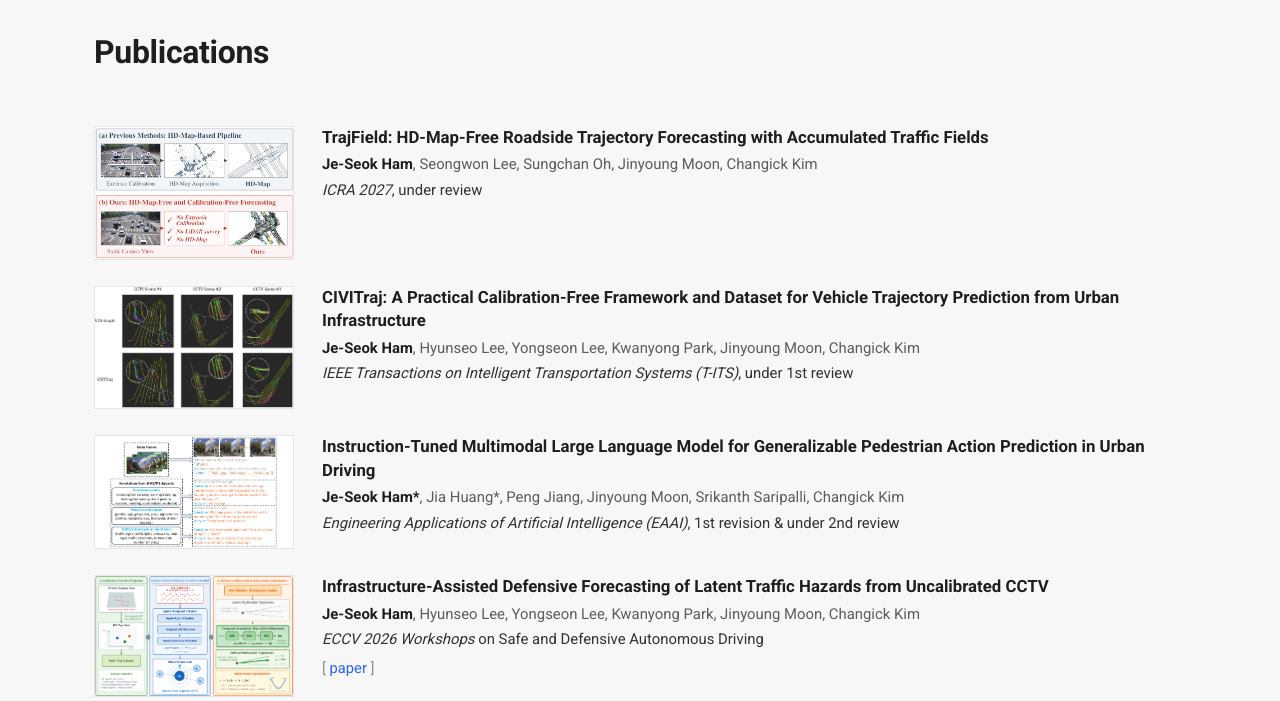
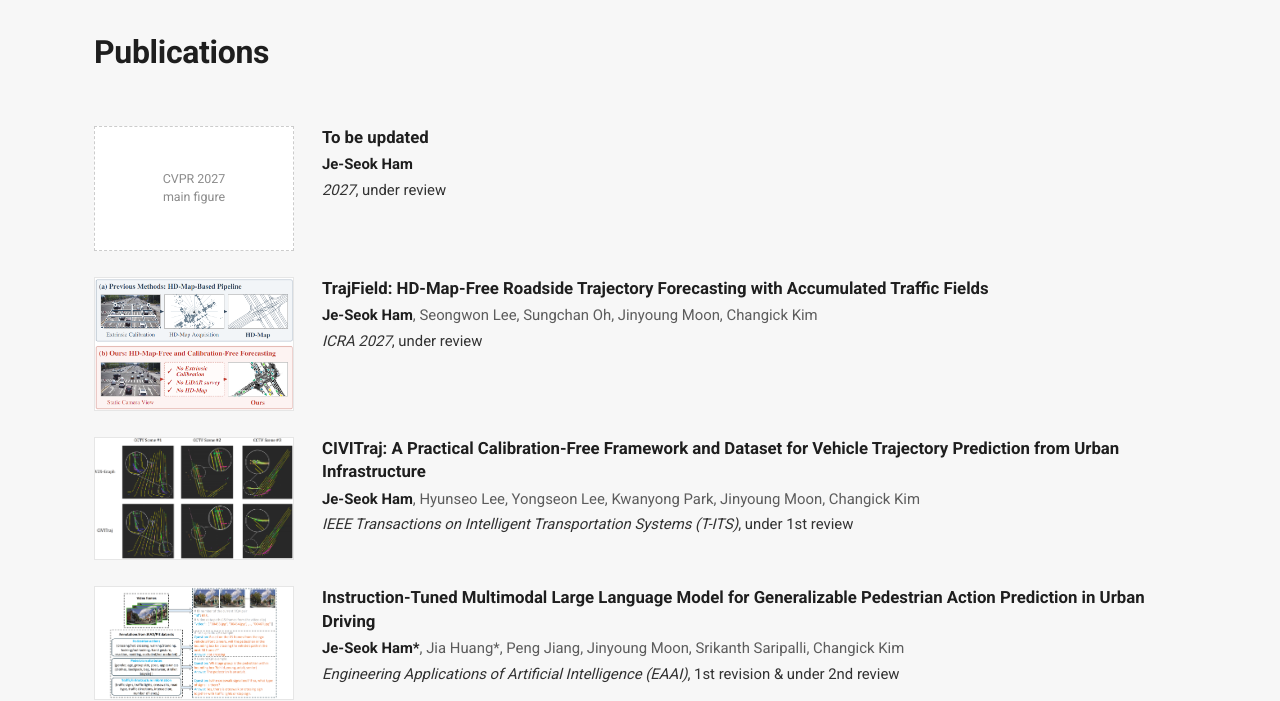
Before and after one commit to JeSeokHam/JeSeokHam.github.io, a plain HTML site: page index.html in a window 1280 px wide. Shown: the part 940-1641 px from the top of the page. Drawn offline with Linux system fonts and the light colour scheme.

Commit message:
Update index.html

```diff
--- a/index.html
+++ b/index.html
@@ -307,6 +307,16 @@ h1.section-heading{
     <h1 class="section-heading">Publications</h1>
 
     <div class="pub">
+      <img class="pub-thumb" src="assets/papers/cvpr.png" alt="" data-label="CVPR 2027&#10;main figure">
+      <div>
+        <p class="pub-title">To be updated</p>
+        <p class="pub-authors"><b>Je-Seok Ham</b></p>
+        <p class="pub-venue"><i>2027</i>, under review</p>
+      </div>
+    </div>
+
+
+    <div class="pub">
       <img class="pub-thumb" src="assets/papers/icra.png" alt="" data-label="ICRA 2027&#10;main figure">
       <div>
         <p class="pub-title">TrajField: HD-Map-Free Roadside Trajectory Forecasting with Accumulated Traffic Fields</p>
```
